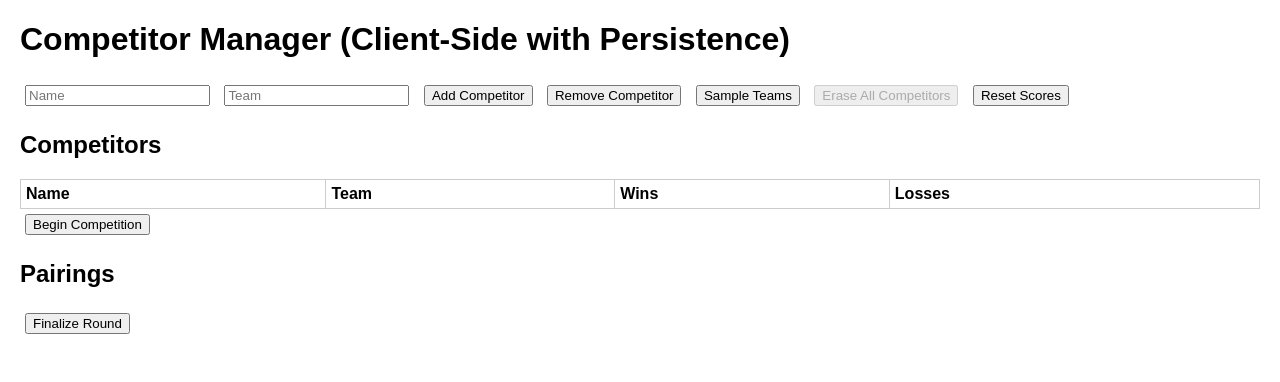
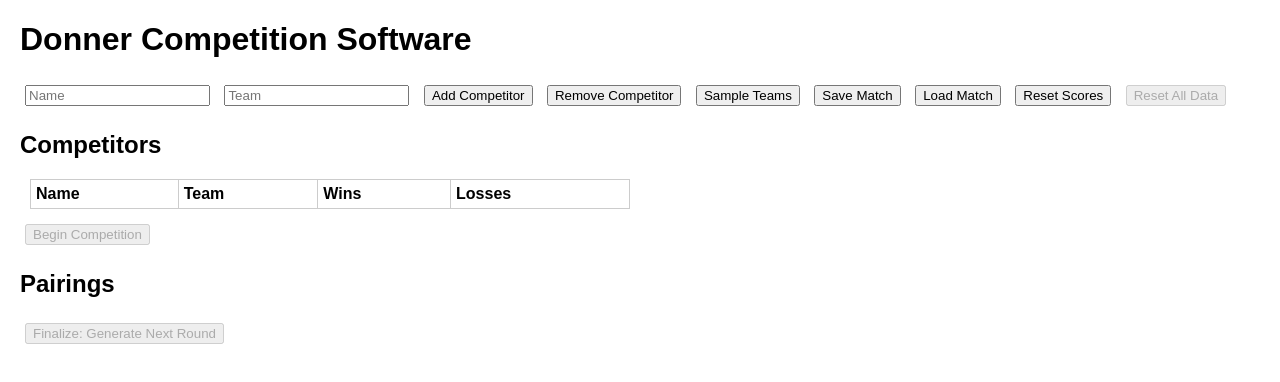
Before and after one commit to aldo9253/bracket.io, a plain HTML site: page index.html in a window 1280 px wide. Drawn offline with Linux system fonts and the light colour scheme.

Commit message:
Add files via upload

```diff
--- a/index.html
+++ b/index.html
@@ -3,7 +3,7 @@
 <head>
   <meta charset="UTF-8" />
   <meta name="viewport" content="width=device-width, initial-scale=1.0" />
-  <title>Competitor Manager (Client-Side with Persistence)</title>
+  <title>Donner Competition Software</title>
   <style>
     body {
       font-family: sans-serif;
@@ -12,18 +12,19 @@
     #controls input {
       margin: 0 5px;
     }
+    button {
+      margin: 5px;
+    }
+    /* Update the table styles */
     table {
       border-collapse: collapse;
-      width: 100%;
-      margin-top: 10px;
+      width: 600px;          /* Set a fixed width */
+      margin: 10px;     /* Center the table horizontally with auto margins */
     }
     table, th, td {
       border: 1px solid #ccc;
       padding: 5px;
       text-align: left;
-    }
-    button {
-      margin: 5px;
     }
     .pairing {
       display: flex;
@@ -38,7 +39,8 @@
   </style>
 </head>
 <body>
-  <h1>Competitor Manager (Client-Side with Persistence)</h1>
+  <!-- The rest of your HTML remains unchanged -->
+  <h1>Donner Competition Software</h1>
 
   <div id="controls">
     <input type="text" id="name" placeholder="Name">
@@ -46,8 +48,11 @@
     <button id="addCompetitor">Add Competitor</button>
     <button id="removeCompetitor">Remove Competitor</button>
     <button id="sampleTeams">Sample Teams</button>
-    <button id="eraseCompetitors" disabled>Erase All Competitors</button>
+    <button id="saveRoster">Save Match</button>
+    <button id="loadRoster">Load Match</button>
+    <input type="file" id="loadRosterInput" style="display:none" accept=".csv">
     <button id="resetScores">Reset Scores</button>
+    <button id="eraseCompetitors" disabled>Reset All Data</button>
   </div>
 
   <h2>Competitors</h2>
@@ -74,7 +79,7 @@
     <!-- Pairings and winner selections will appear here -->
   </div>
 
-  <button id="finalizeRound">Finalize Round</button>
+  <button id="finalizeRound">Finalize: Generate Next Round</button>
 
   <script src="main.js"></script>
 </body>
```
